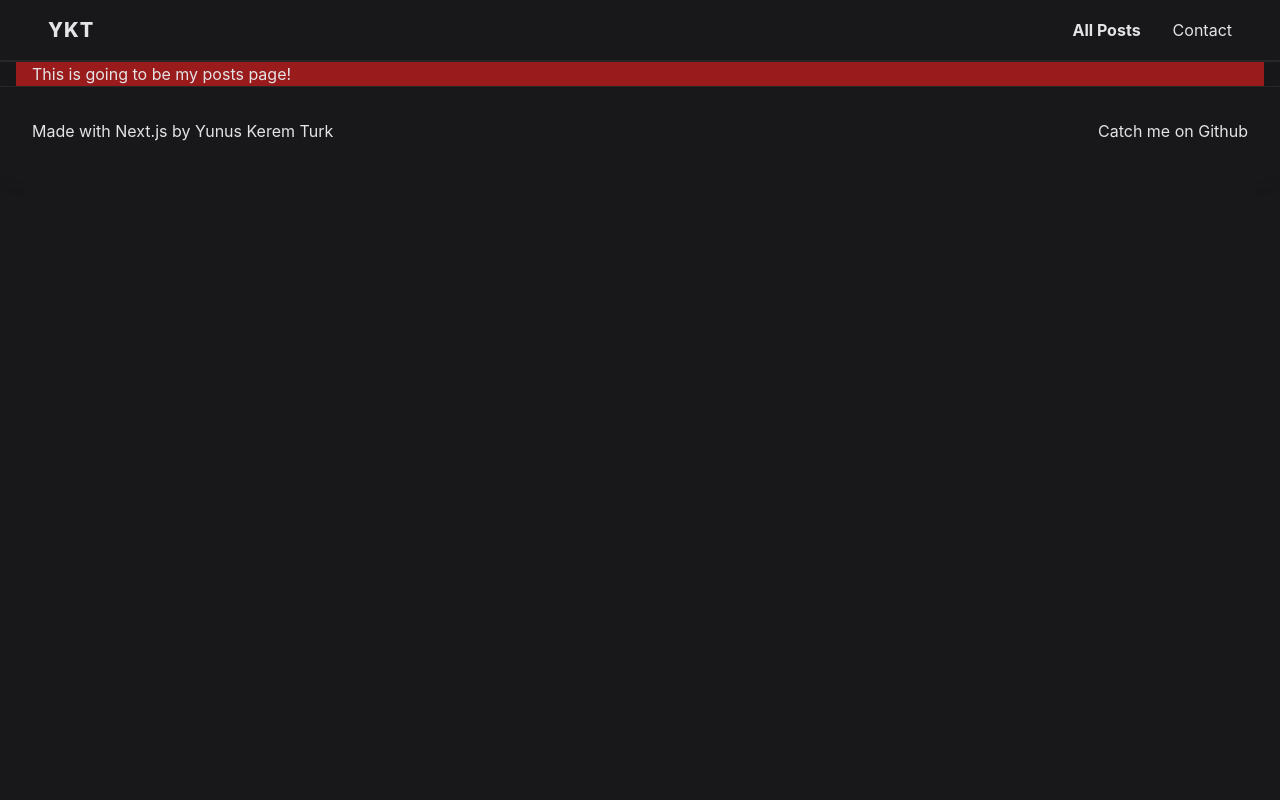
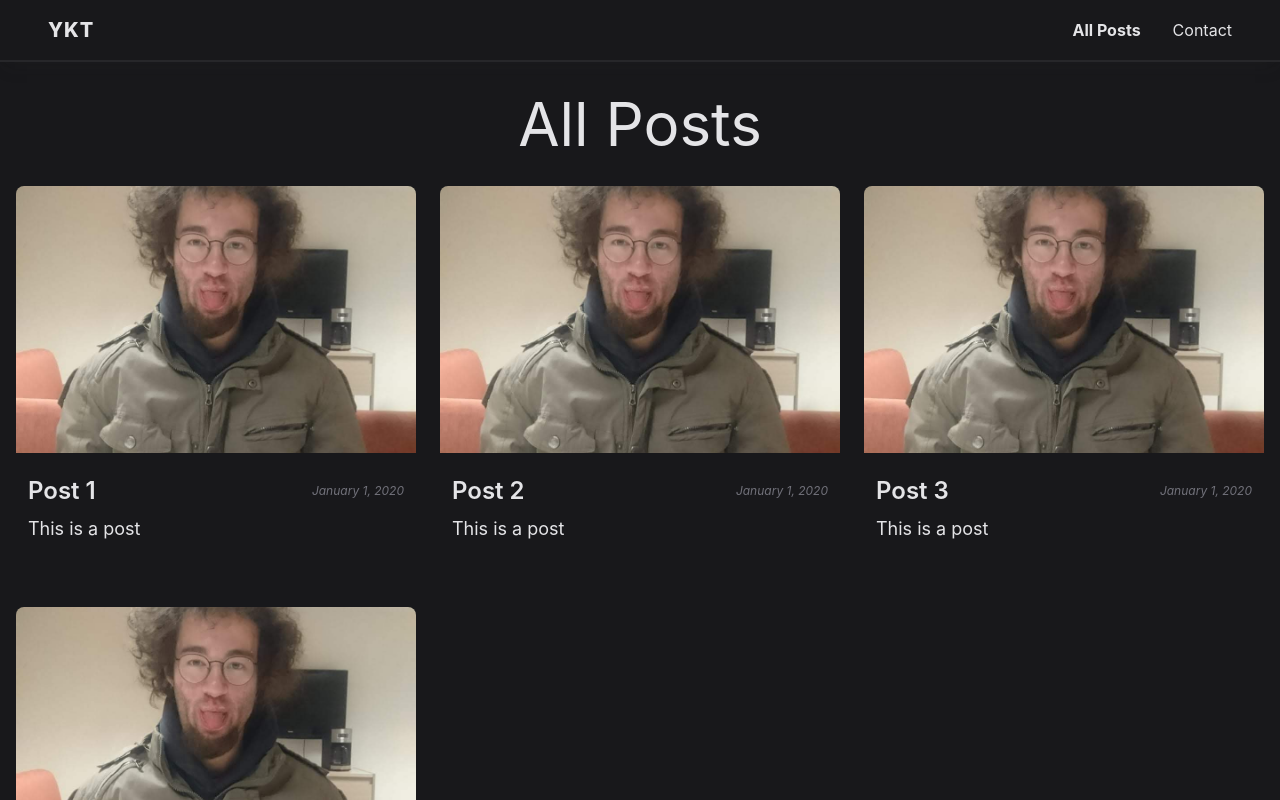
Before and after one commit to cosinus30/bloggy, a Next.js app: page /posts in a window 1280 px wide. Shown: the top 800 px of the page. Built offline with nearby package versions, Linux system fonts and the light colour scheme.

Commit message:
feat: add all posts page

```diff
--- a/pages/posts/index.js
+++ b/pages/posts/index.js
@@ -1,17 +1,71 @@
 import Head from 'next/head'
+import PostsGrid from '../../components/posts/posts-grid'
 
-export default function Posts() {
+export default function Posts({posts}) {
   return (
-    <div className="container px-4 mx-auto bg-red-800">
+    <div className="">
       <Head>
         <title>All Articles</title>
         <meta name="description" content="You can see all my articles here." />
         <link rel="icon" href="/favicon.ico" />
       </Head>
-      <h1>
-        This is going to be my posts page!
+      <h1 className='text-center text-6xl my-8'>
+        All Posts
       </h1>
-
+      <PostsGrid posts={posts}/>
     </div>
   )
 }
+
+export function getStaticProps() {
+  const DUMMY_DATA = [
+    {
+      title: "Post 1",
+      slug: "post-1",
+      date: "2020-01-01",
+      summary: "This is a post",
+      image: {
+        src: "/me.jpeg",
+        alt: "Image showing Yunus Kerem Turk",
+      },
+    },
+    {
+      title: "Post 2",
+      slug: "post-2",
+      date: "2020-01-01",
+      summary: "This is a post",
+      image: {
+        src: "/me.jpeg",
+        alt: "Image showing Yunus Kerem Turk",
+      },
+    },
+    {
+      title: "Post 3",
+      slug: "post-3",
+      date: "2020-01-01",
+      summary: "This is a post",
+      image: {
+        src: "/me.jpeg",
+        alt: "Image showing Yunus Kerem Turk",
+      },
+    },
+    {
+      title: "Post 4",
+      slug: "post-4",
+      date: "2020-01-01",
+      summary: "This is a post",
+      image: {
+        src: "/me.jpeg",
+        alt: "Image showing Yunus Kerem Turk",
+      },
+    },
+
+
+  ]
+
+  return {
+    props: {
+      posts: DUMMY_DATA
+    }
+  }
+}
```
